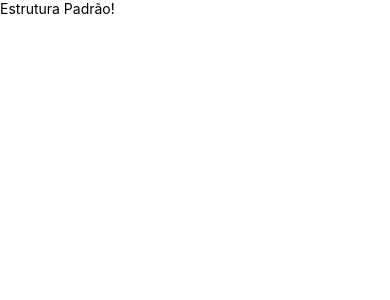
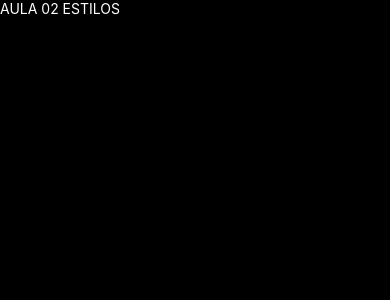
Before and after one commit to Laine2ds2025/mobile-2ds-2025, a React Native app: screen / in a window 390 px wide. Shown: the top 300 px of the page. Built offline with nearby package versions, Linux system fonts and the light colour scheme.

Commit message:
Add files via upload

```diff
--- a/App.js
+++ b/App.js
@@ -1,8 +1,10 @@
-import Aula01 from "./src/aula01";
+//import Aula01 from "./src/aula01";
 
+import Aula02 from "./src/aula02";
 
 export default function App() {
   return (
-    <Aula01 />
+    //<Aula01 />
+    <Aula02 />
   );
 }
--- /dev/null
+++ b/src/aula02.jsx
@@ -0,0 +1,14 @@
+import React, { Component } from "react";
+import { View, Text, StyleSheet } from "react-native";
+
+class Aula02 extends Component {
+    render() {
+        return(
+            <View style= {{flex: 1, backgroundColor: 'black'}}>
+                <Text style={{color: 'white'}}>AULA 02 ESTILOS</Text>
+            </View>
+        );
+    }
+}
+
+export default Aula02;
```
